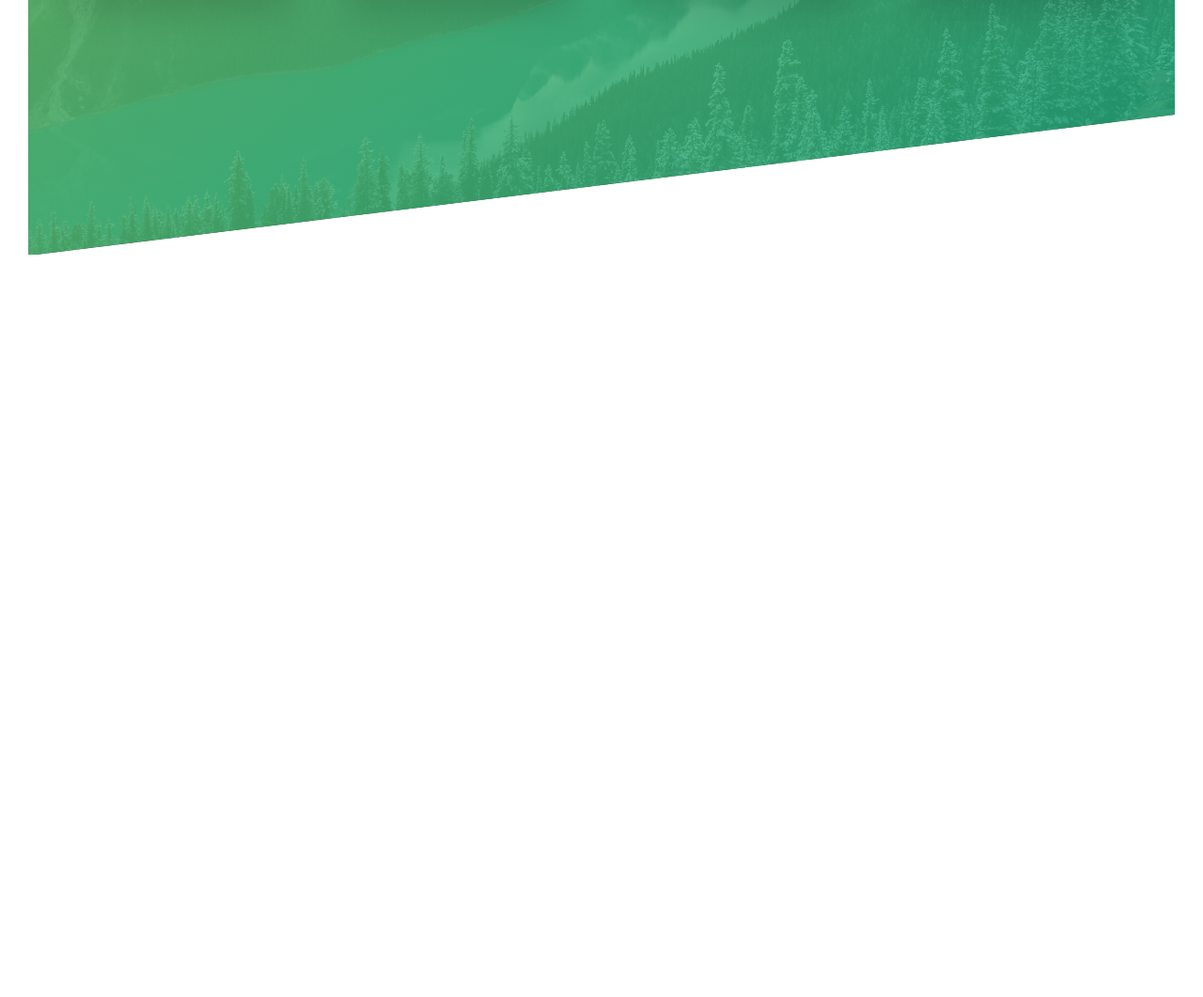
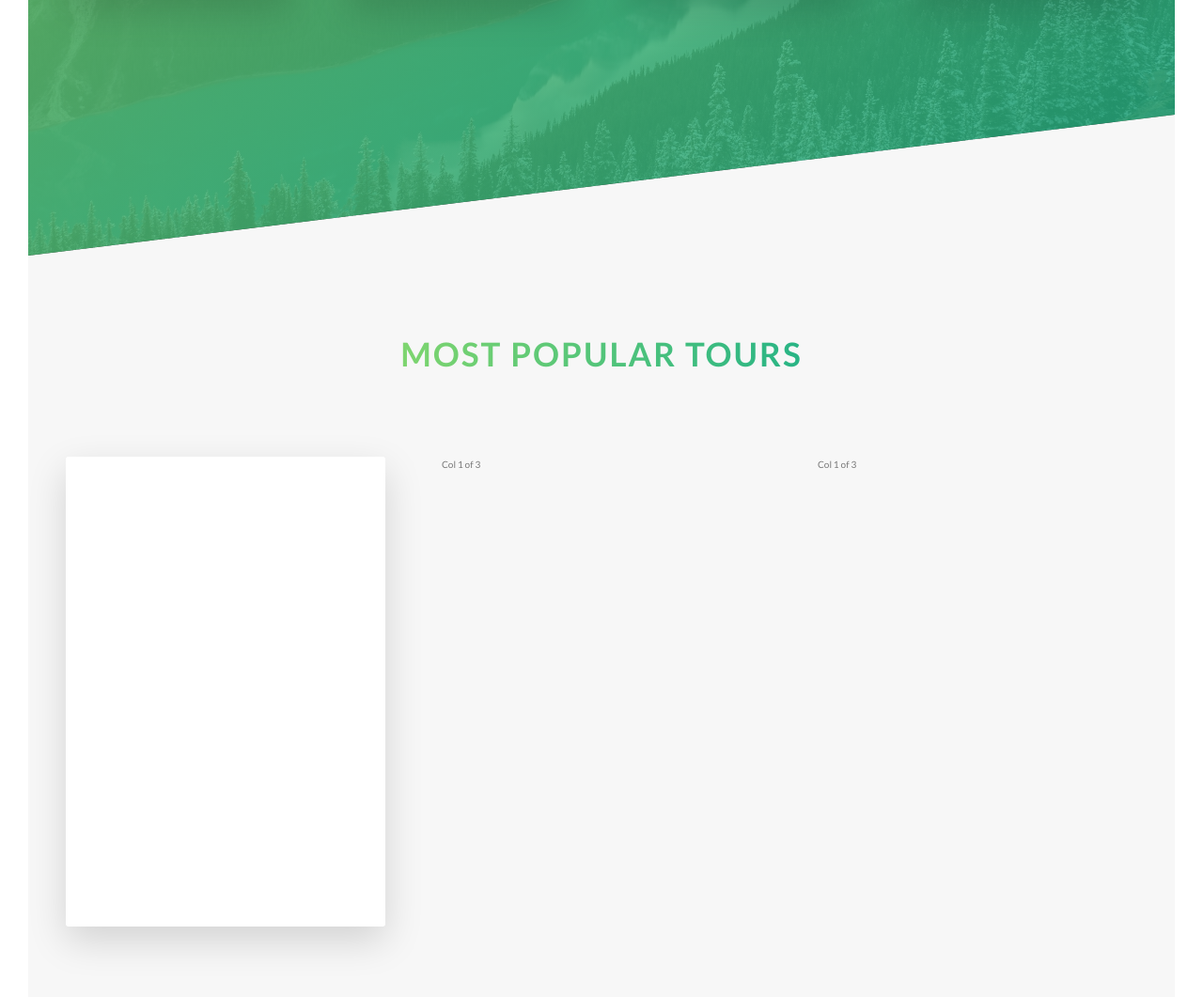
Before and after one commit to MateenCode/Natours, a website: page index.html in a window 1280 px wide. Shown: the part 1953-3014 px from the top of the page at 94% size. Before the commit the page ends 2224 px from the top, so only its background shows below. Drawn offline with Linux system fonts and the light colour scheme.

Commit message:
half of tour section complete

```diff
--- a/index.html
+++ b/index.html
@@ -125,6 +125,32 @@
           </div>
       </section>
 
+      <section class="section-tours">
+
+        <div class="u-center-text u-margin-bottom-big">
+          <h2 class="heading-secondary">
+            Most popular tours
+          </h2>
+        </div>
+
+      <div class="row">
+          <div class="col-1-of-3">
+            <div class="card">
+              <div class="card__side card__side--front">FRONT</div>
+              <div class="card__side card__side--back card__side--back-1">BACK</div>
+            </div>
+          </div>
+          <div class="col-1-of-3">
+            Col 1 of 3
+          </div>
+          <div class="col-1-of-3">
+            Col 1 of 3
+          </div>
+        </div>
+
+      </section>
+
+
     </main>
 
     <!--
--- a/sass/abstracts/_variables.scss
+++ b/sass/abstracts/_variables.scss
@@ -2,6 +2,12 @@
 $color-primary: #55c57a;
 $color-primary-light: #7ed56f;
 $color-primary-dark: #28b485;
+
+$color-secondary-light: #ffb900;
+$color-secondary-dark: #ff7730;
+
+$color-tertiary-light: #2998ff;
+$color-tertiary-dark: #5643fa;
 
 $color-grey-light-1: #f7f7f7;
 
--- /dev/null
+++ b/sass/components/_card.scss
@@ -0,0 +1,43 @@
+.card {
+  -moz-perspective: 150rem;
+  perspective: 150rem;
+  position: relative;
+  height: 50rem;
+
+  &__side {
+    color: white;
+    font-size: 2rem;
+
+    height: 50rem;
+    transition: all 0.8s ease;
+    position: absolute;
+    top: 0;
+    left: 0;
+    width: 100%;
+    backface-visibility: hidden;
+    border-radius: 3px;
+    box-shadow: 0 1.5rem 4rem rgba($color-black, 0.15);
+
+    &--front {
+      background-color: $color-white;
+    }
+    &--back {
+      transform: rotateY(180deg);
+
+      &-1 {
+        background-image: linear-gradient(
+          to right bottom,
+          $color-secondary-light,
+          $color-secondary-dark
+        );
+      }
+    }
+  }
+
+  &:hover &__side--front {
+    transform: rotateY(180deg);
+  }
+  &:hover &__side--back {
+    transform: rotateY(0);
+  }
+}
--- a/sass/main.scss
+++ b/sass/main.scss
@@ -8,6 +8,7 @@
 @import "base/utilities";
 
 @import "components/button";
+@import "components/card";
 @import "components/composition";
 @import "components/feature-box";
 
--- a/sass/pages/_home.scss
+++ b/sass/pages/_home.scss
@@ -21,3 +21,9 @@
     transform: skewY(7deg);
   }
 }
+
+.section-tours {
+  background-color: $color-grey-light-1;
+  padding: 25rem 0 50rem 0;
+  margin-top: -10rem;
+}
```
Also changed, not shown: css/style.css, 1 other file.
